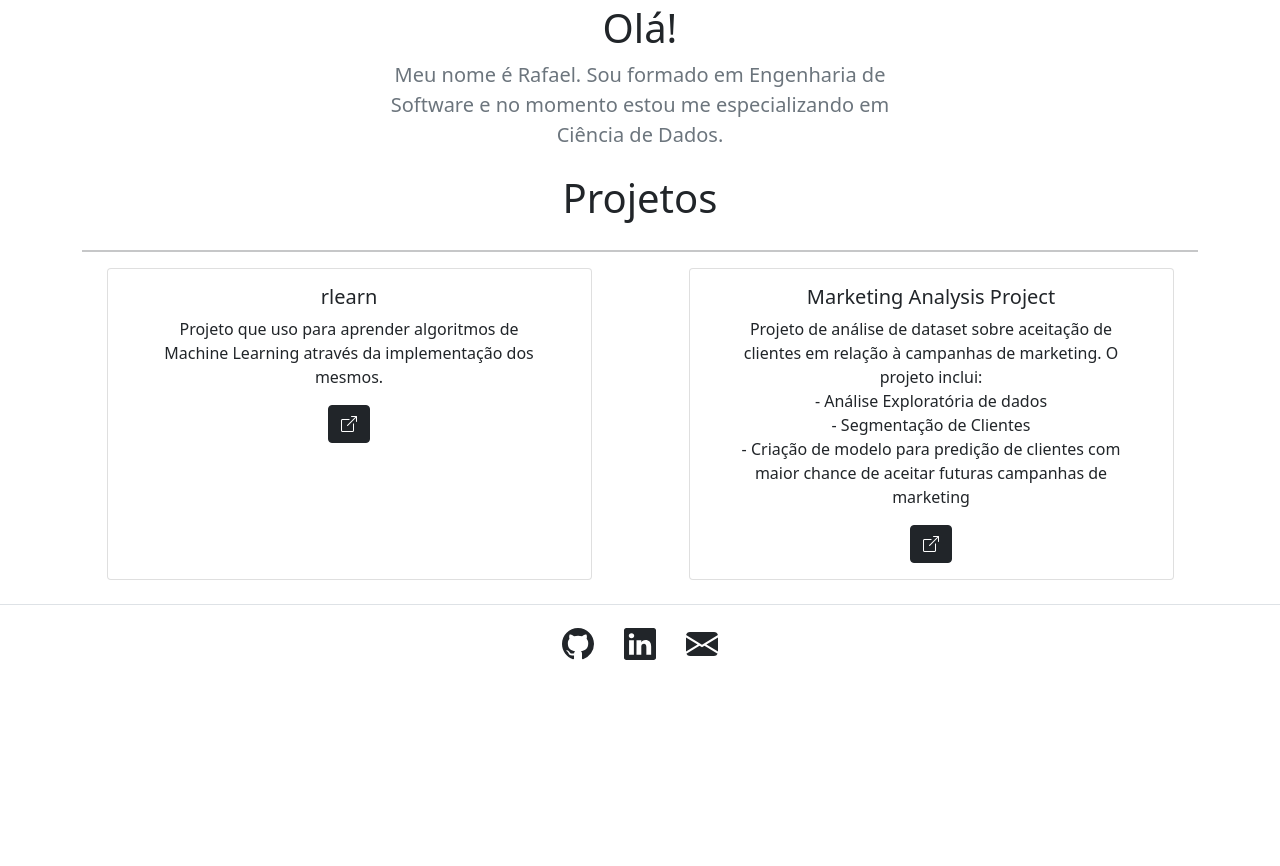
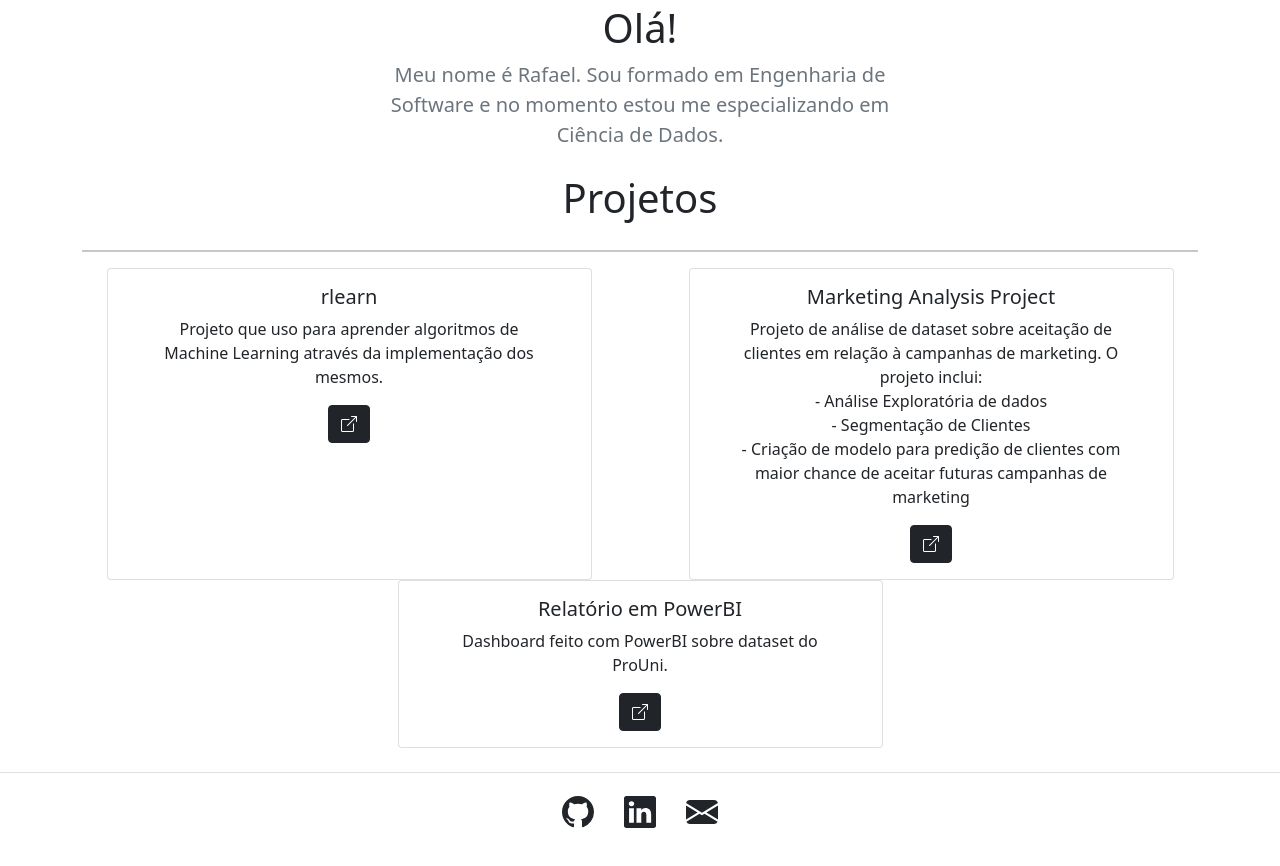
Before and after one commit to rafaeltorres2022/rafaeltorres2022.github.io, a plain HTML site: page index.html in a window 1280 px wide. Before the commit the page ends 800 px from the top, so only its background shows below. Drawn offline with nearby package versions, Linux system fonts and the light colour scheme.

Commit message:
Adicionado link para dashboard powerbi

```diff
--- a/index.html
+++ b/index.html
@@ -64,6 +64,17 @@
 							class="btn btn-primary btn-dark"><i class="bi bi-box-arrow-up-right"></i></a>
 					</div>
 				</div>
+
+				<div class="col-sm-5 card mx-auto">
+					<div class="card-body">
+						<h5 class="card-title">Relatório em PowerBI</h5>
+						<p class="card-text">Dashboard feito com PowerBI sobre dataset do ProUni.
+						</p>
+						<a target="_blank" rel="noopener noreferrer"
+							href="https://app.powerbi.com/view?r=eyJrIjoiZDdkMDcwY2EtNTQ0OS00MjhmLWE0NjMtNzZmZWUwODA1OThiIiwidCI6ImY0MTE4N2VhLTlkNmItNDNlNy04YjNiLWU1NmFmNjQ4N2IwYSJ9"
+							class="btn btn-primary btn-dark"><i class="bi bi-box-arrow-up-right"></i></a>
+					</div>
+				</div>
 			</div>
 		</div>
 
```
